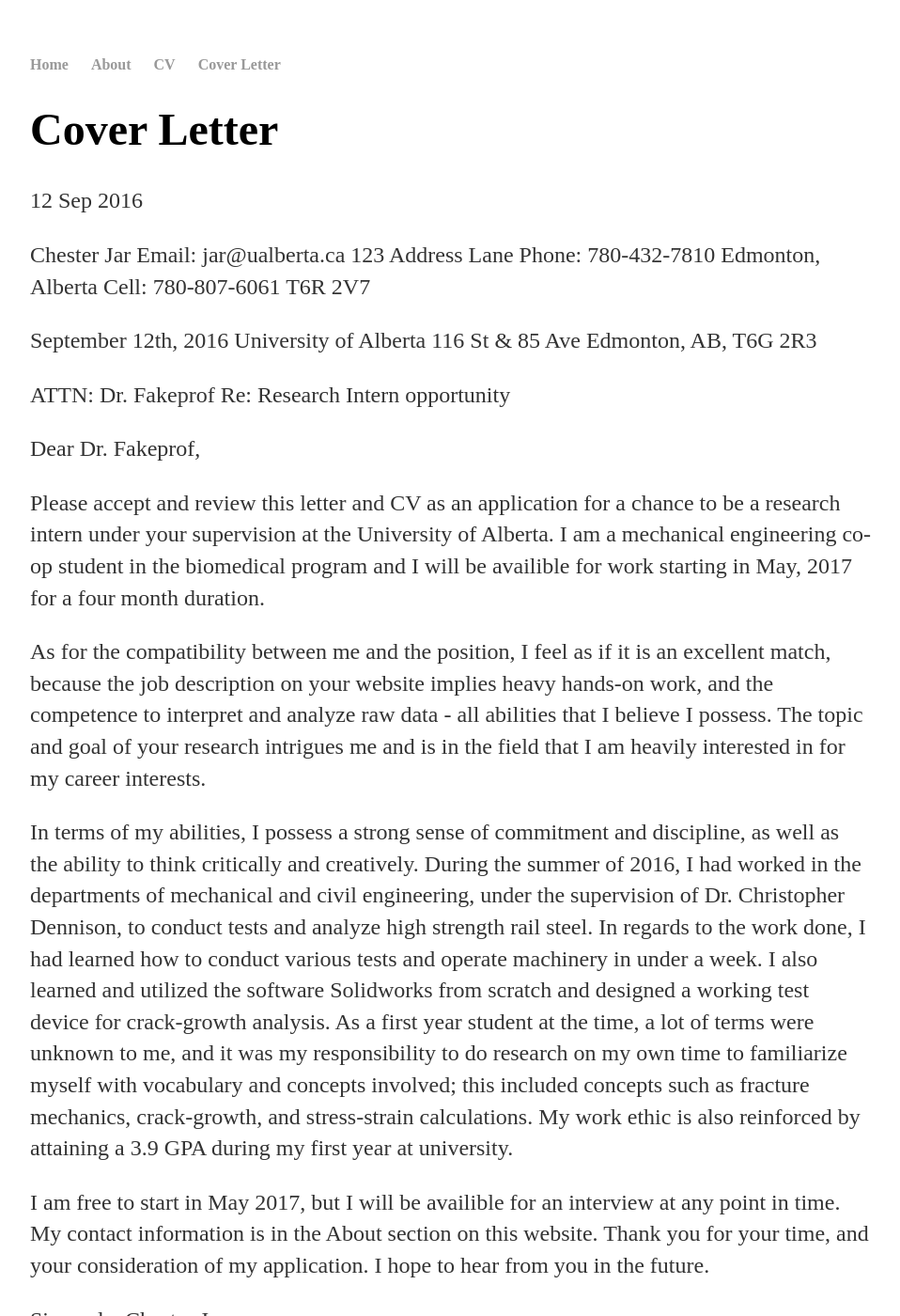
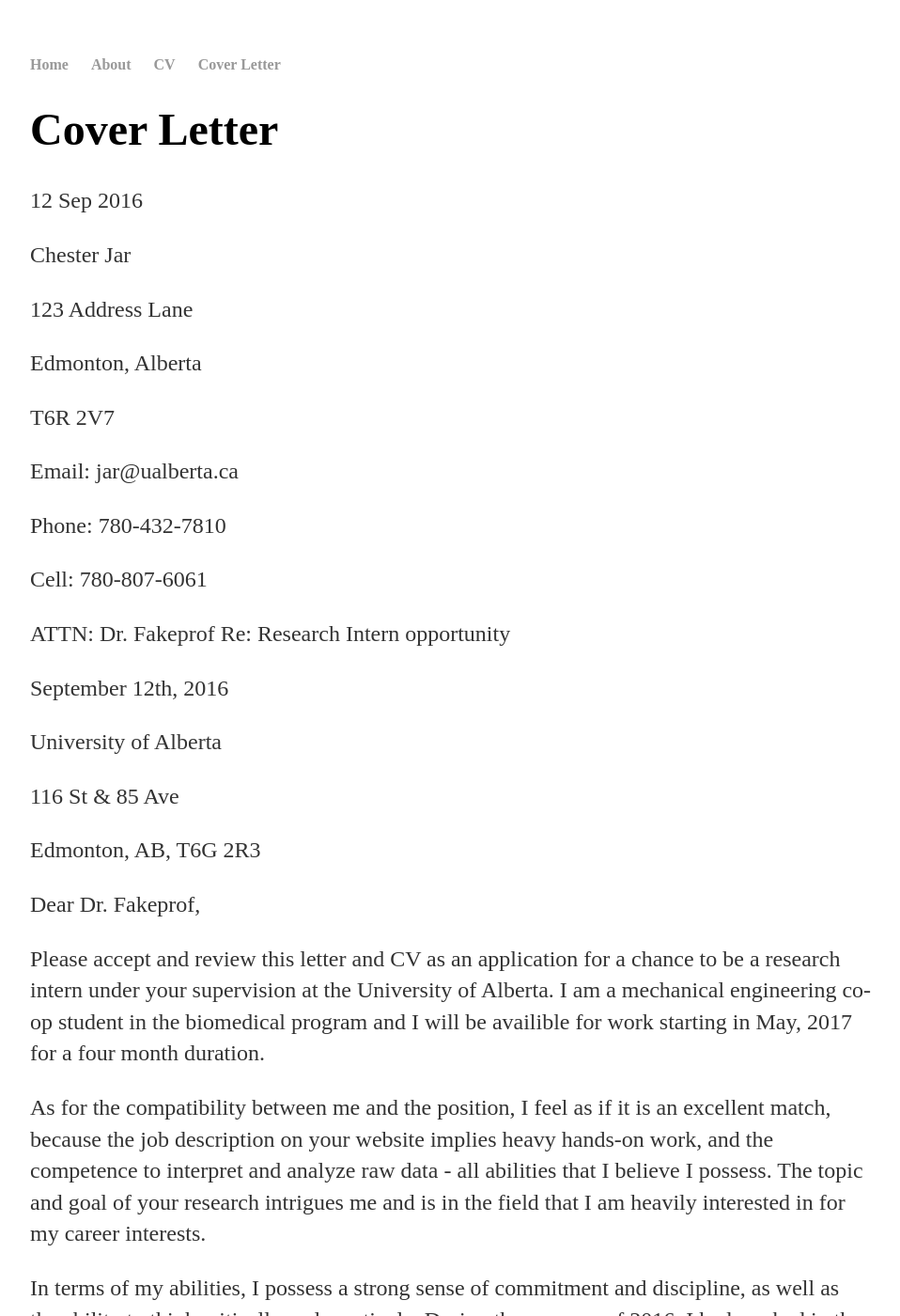
Before and after one commit to chesterjar/chesterjar, a Jekyll site: the page built from _posts/2016-09-12-Cover-Letter.md, in a window 1280 px wide and 1400 px high. Shown: the whole window at 94% size, without its empty margins (160-1118 px from the left). Built offline with Jekyll 4.4.1, drawn with Linux system fonts in a browser that asks for light colours; part of the change alters nothing that is shown.

```diff
--- a/_posts/2016-09-12-Cover-Letter.md
+++ b/_posts/2016-09-12-Cover-Letter.md
@@ -3,19 +3,34 @@ layout: post
 title: "Cover Letter"
 date: 2016-09-12
 ---
-Chester Jar                                                                             Email: jar@ualberta.ca
-123 Address Lane                                                                        Phone: 780-432-7810
-Edmonton, Alberta                                                                       Cell: 780-807-6061
+Chester Jar
+
+123 Address Lane
+
+Edmonton, Alberta
+
 T6R 2V7
+
+Email: jar@ualberta.ca
+
+Phone: 780-432-7810
+
+Cell: 780-807-6061
+
+
+ATTN: Dr. Fakeprof
+Re: Research Intern opportunity
+
 
 
 September 12th, 2016
+
 University of Alberta
+
 116 St & 85 Ave
+
 Edmonton, AB, T6G 2R3
 
-ATTN: Dr. Fakeprof
-Re: Research Intern opportunity
 
 Dear Dr. Fakeprof,
 
```
